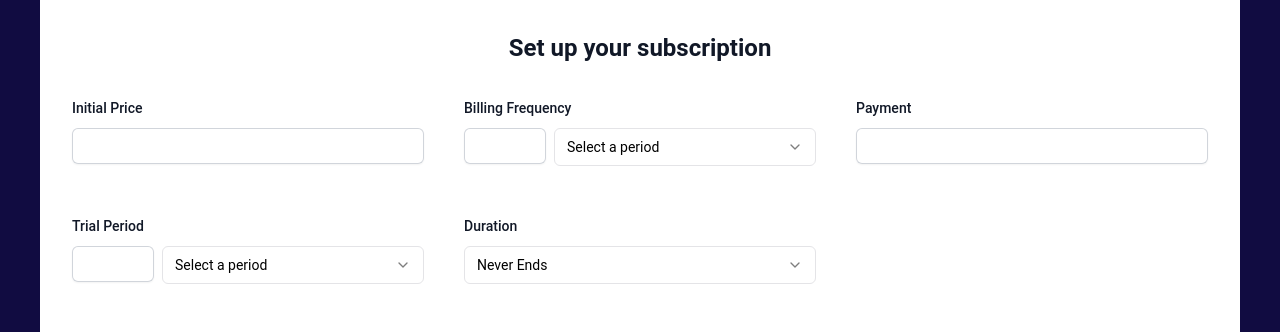
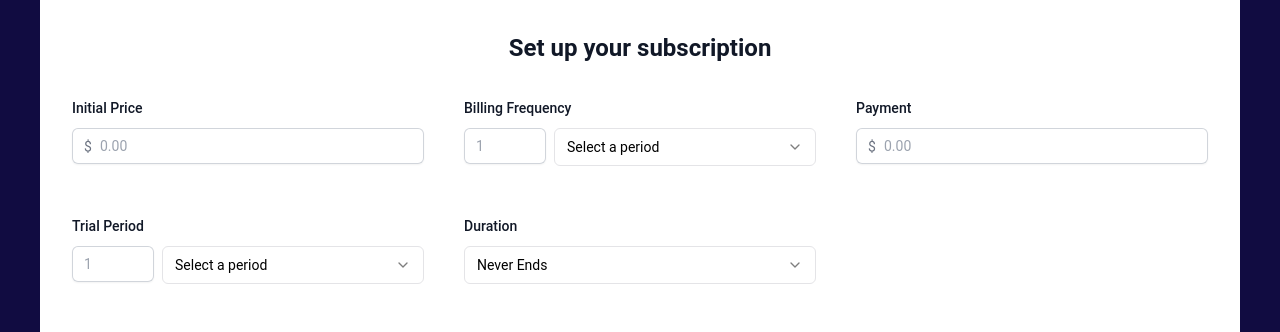
Before and after one commit to LeonardoHabitzreuter/payment-plans, a React (Vite) app: page / in a window 1280 px wide. Shown: the top 332 px of the page. Built offline with nearby package versions, Linux system fonts and the light colour scheme.

Commit message:
Dollar Sign

```diff
--- a/src/App.tsx
+++ b/src/App.tsx
@@ -61,7 +61,7 @@ function App() {
               <FormItem className="col-span-1">
                 <FormLabel>Initial Price</FormLabel>
                 <FormControl>
-                  <Input type="number" inputMode="decimal" {...field} />
+                  <Input type="number" inputMode="decimal" placeholder="0.00" leftIcon='$' {...field} />
                 </FormControl>
                 <FormMessage />
               </FormItem>
@@ -79,7 +79,7 @@ function App() {
                 render={({ field }) => (
                   <FormItem className="col-span-1">
                     <FormControl>
-                      <Input type="number" {...field} />
+                      <Input type="number" placeholder="1" {...field} />
                     </FormControl>
                   </FormItem>
                 )}
@@ -119,7 +119,7 @@ function App() {
               <FormItem className="col-span-1">
                 <FormLabel>{billingPeriodToPayment[form.watch('billingFrequencyPeriod')]} Payment</FormLabel>
                 <FormControl>
-                  <Input type="number" inputMode="decimal" {...field} />
+                  <Input type="number" inputMode="decimal" placeholder="0.00" leftIcon='$' {...field} />
                 </FormControl>
                 <FormMessage />
               </FormItem>
@@ -138,7 +138,7 @@ function App() {
                 render={({ field }) => (
                   <FormItem className="col-span-1">
                     <FormControl>
-                      <Input type="number" {...field} />
+                      <Input type="number" placeholder="1" {...field} />
                     </FormControl>
                   </FormItem>
                 )}
@@ -197,7 +197,7 @@ function App() {
           />
 
           <div className="col-span-1">
-            {form.watch('duration') === 'Customize' && (
+            {form.watch('duration') !== 'Never Ends' && (
               <FormField
                 control={form.control}
                 name="billingCycles"
@@ -205,7 +205,7 @@ function App() {
                   <FormItem>
                     <FormLabel>Billing Cycles</FormLabel>
                     <FormControl>
-                      <Input type="number" {...field} />
+                      <Input type="number" placeholder="1" {...field} />
                     </FormControl>
                     <FormMessage />
                   </FormItem>
--- a/src/components/Input.tsx
+++ b/src/components/Input.tsx
@@ -1,20 +1,29 @@
 import React from "react"
 import { cn } from "../utils"
 
-export type Props = React.InputHTMLAttributes<HTMLInputElement>
+export type Props = {
+  leftIcon?: React.ReactNode
+} & React.InputHTMLAttributes<HTMLInputElement>
 
-// aria-invalid="true"
+const Input = React.forwardRef<HTMLInputElement, Props>(({ className, type, leftIcon, ...props }, ref) => (
+  <div className="relative">
+    {leftIcon && (
+      <div className="pointer-events-none absolute inset-y-0 left-0 flex items-center pl-3">
+        <span className="text-gray-500 sm:text-sm">$</span>
+      </div>
+    )}
 
-const Input = React.forwardRef<HTMLInputElement, Props>(({ className, type, ...props }, ref) => (
     <input
       type={type}
       ref={ref}
         className={cn(
         'px-3 py-2 block w-full rounded-md border-0 text-gray-900 shadow-sm ring-1 ring-inset ring-gray-300 placeholder:text-gray-400 focus:ring-2 focus:ring-inset focus:ring-indigo-600 sm:text-sm aria-[invalid="true"]:ring-red-500',
+        leftIcon && 'pl-7',
         className
       )}
       {...props}
     />
+  </div>
 ))
 
 export default Input
```
Lines whose indentation alone changed are shown as unchanged.
